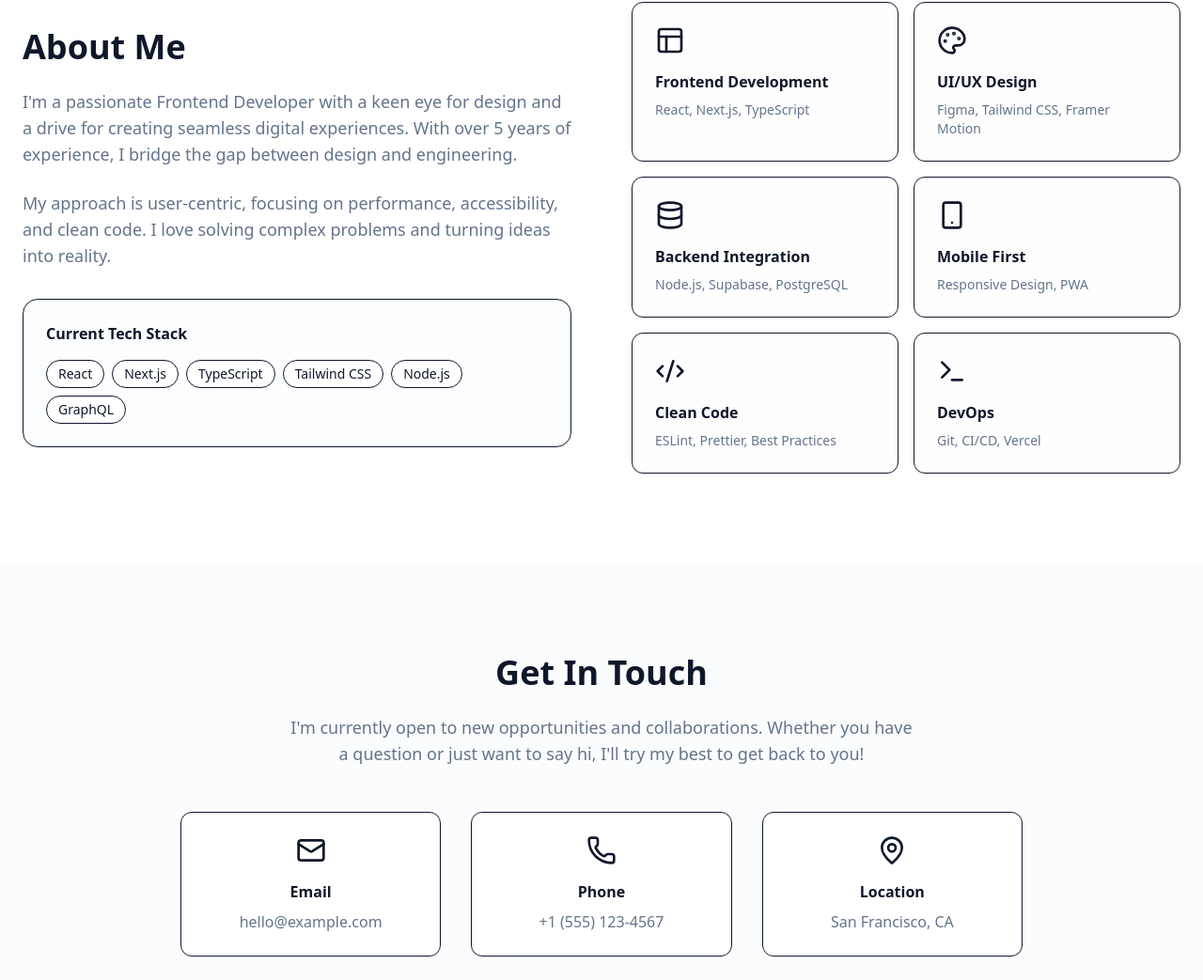
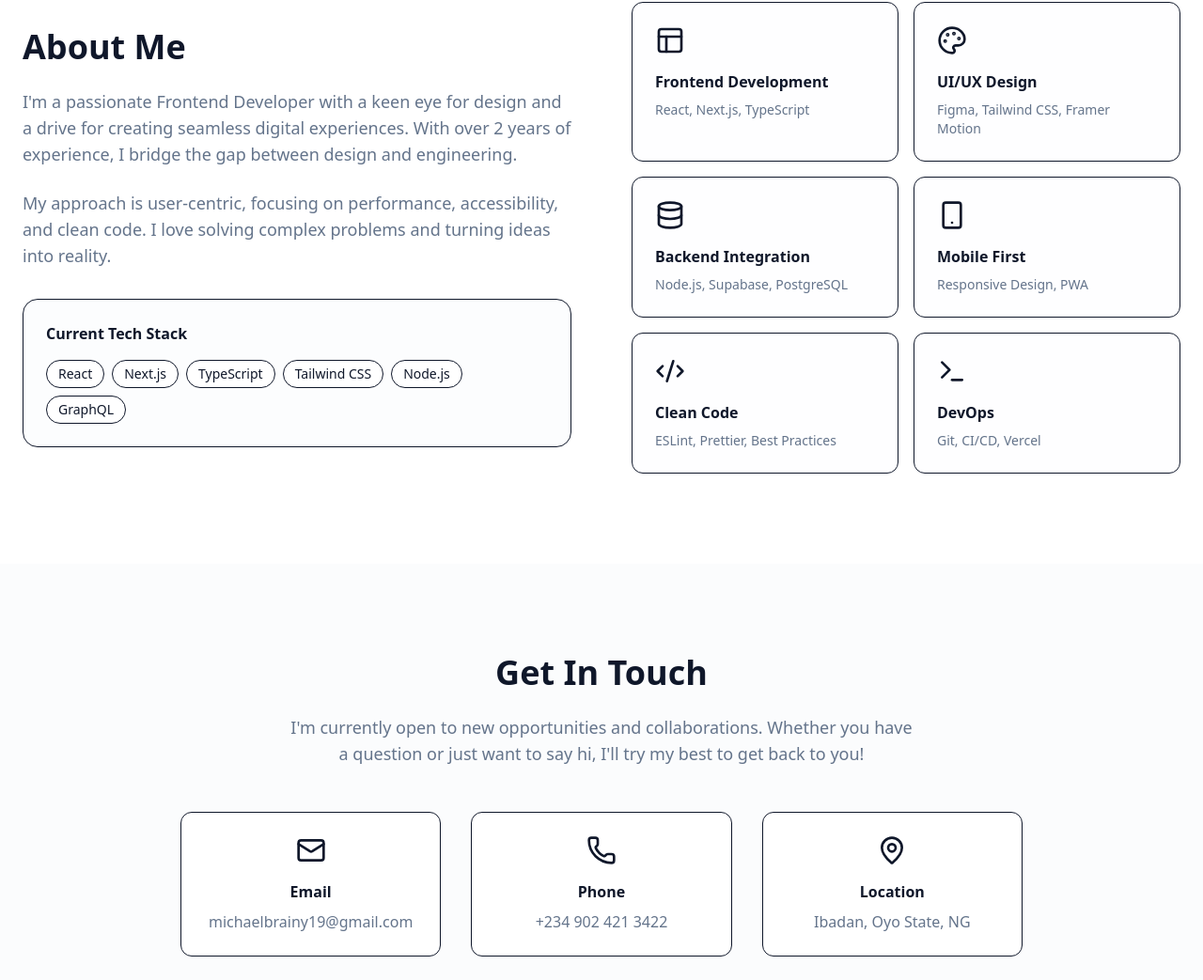
Before and after one commit to generalsmart01/smartnova-portfolio, a Next.js app: page / in a window 1280 px wide. Shown: the part 1664-2707 px from the top of the page at 94% size. Built offline with nearby package versions, Linux system fonts and the light colour scheme.

Commit message:
feat: updated the logo size and the contact data

```diff
--- a/components/About.tsx
+++ b/components/About.tsx
@@ -25,7 +25,7 @@ export default function About() {
                         <h2 className="text-3xl md:text-4xl font-bold mb-6">About Me</h2>
                         <p className="text-lg text-muted-foreground mb-6">
                             I'm a passionate Frontend Developer with a keen eye for design and a drive for creating seamless digital experiences.
-                            With over 5 years of experience, I bridge the gap between design and engineering.
+                            With over 2 years of experience, I bridge the gap between design and engineering.
                         </p>
                         <p className="text-lg text-muted-foreground mb-8">
                             My approach is user-centric, focusing on performance, accessibility, and clean code.
--- a/components/Contact.tsx
+++ b/components/Contact.tsx
@@ -22,26 +22,26 @@ export default function Contact() {
                         <div className="flex flex-col items-center p-6 bg-background rounded-xl border border-border">
                             <Mail className="w-8 h-8 mb-4 text-primary" />
                             <h3 className="font-semibold mb-2">Email</h3>
-                            <a href="mailto:hello@example.com" className="text-muted-foreground hover:text-primary transition-colors">
-                                hello@example.com
+                            <a href="mailto:michaelbrainy19@gmail.com" className="text-muted-foreground hover:text-primary transition-colors">
+                                michaelbrainy19@gmail.com
                             </a>
                         </div>
 
                         <div className="flex flex-col items-center p-6 bg-background rounded-xl border border-border">
                             <Phone className="w-8 h-8 mb-4 text-primary" />
                             <h3 className="font-semibold mb-2">Phone</h3>
-                            <p className="text-muted-foreground">+1 (555) 123-4567</p>
+                            <p className="text-muted-foreground">+234 902 421 3422</p>
                         </div>
 
                         <div className="flex flex-col items-center p-6 bg-background rounded-xl border border-border">
                             <MapPin className="w-8 h-8 mb-4 text-primary" />
                             <h3 className="font-semibold mb-2">Location</h3>
-                            <p className="text-muted-foreground">San Francisco, CA</p>
+                            <p className="text-muted-foreground">Ibadan, Oyo State, NG</p>
                         </div>
                     </div>
 
                     <a
-                        href="mailto:hello@example.com"
+                        href="mailto:michaelbrainy19@gmail.com"
                         className="inline-block px-8 py-4 rounded-full bg-primary text-primary-foreground font-medium hover:opacity-90 transition-opacity"
                     >
                         Say Hello
--- a/components/Navbar.tsx
+++ b/components/Navbar.tsx
@@ -31,12 +31,12 @@ export default function Navbar() {
                 <div className="max-w-7xl mx-auto px-6 h-16 flex items-center justify-between">
                     <Link href="/" className="flex items-center">
                         <Image
-                            src={currentTheme === 'dark' ? '/logo-darkmode.png' : '/logo-lightmode.png'}
+                            src={currentTheme === 'dark' ? '/logo-lightmode.png' : '/logo-darkmode.png'}
                             alt="Generalsmart01"
                             width={200}
                             height={100}
                             priority
-                            className="h-16 w-auto"
+                            className="h-12 w-auto"
                         />
                     </Link>
 
--- a/components/Projects.tsx
+++ b/components/Projects.tsx
@@ -9,7 +9,7 @@ const projects = [
         title: "Properties Admin Dashboard",
         description: "A comprehensive dashboard for managing properties, blogs, and analytics. Built with Next.js and Recharts.",
         tags: ["Next.js", "TypeScript", "Tailwind CSS", "Recharts"],
-        links: { demo: "#", repo: "#" },
+        links: { demo: "https://nova-admin-dashboard-eight.vercel.app", repo: "https://github.com/generalsmart01/nova-admin-dashboard" },
         color: "from-green-500 to-gold-500",
         img: "/projects/property-admin.png",
     },
```
Also changed, not shown: public/logo-darkmode.png, public/logo-lightmode.png.
